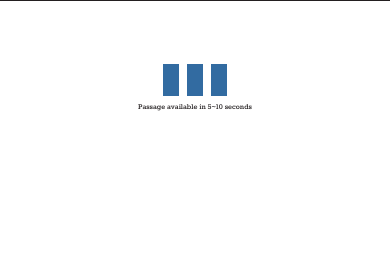
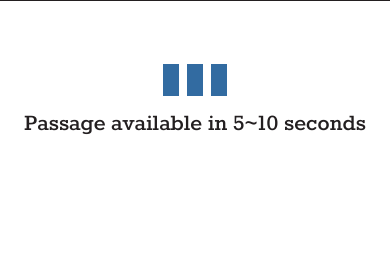
Before and after one commit to ad-tra/Toth, a Node server app: template views/app.ejs in a window 390 px wide. Shown: the part 795-1067 px from the top of the page. Before the commit the page ends 906 px from the top, so only its background shows below. Run offline with Node 20, Linux system fonts and the light colour scheme; the template is opened without the code that fills it, so the values that code supplies are empty; some libraries are stand-ins or nearby versions.

Commit message:
History feauture: fixed minor bugs (back button)

```diff
--- a/public/javascripts/main.js
+++ b/public/javascripts/main.js
@@ -129,10 +129,17 @@ else
 
 	//back button goes back in history
 	document.getElementById("back").addEventListener("click", () => {
+
+		if(articleNum ==0){
+			window.location.href = "/"
+		}
+		else{
 		articleNum--;
 		localStorage.setItem("articleNum", articleNum)
 		console.log(articleNum)
 		loadArticle()
+		}
+
 	})
 
 
--- a/public/javascripts/pre-load.js
+++ b/public/javascripts/pre-load.js
@@ -76,7 +76,7 @@ function loadArticle(){
 }
 
 var articleNum = localStorage.getItem("articleNum") || 0;
-
+localStorage.setItem("articleNum", articleNum)
 
 if(localStorage.getItem("articleNum") && document.location.pathname == "/app")
 {
--- a/public/stylesheets/style.css
+++ b/public/stylesheets/style.css
@@ -374,9 +374,6 @@ main{
 		flex-flow: column-reverse;
 
 	}
-	.loadTime{
-		font-size:0.5em;
-	}
 }
 
 .transition-fade {
```
